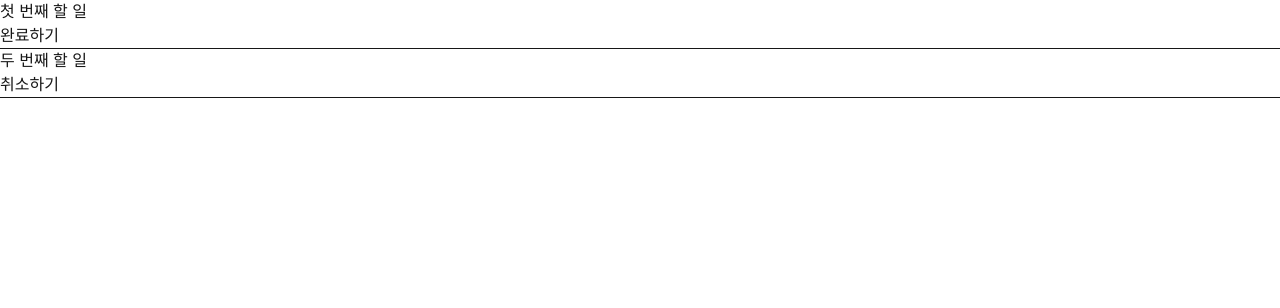
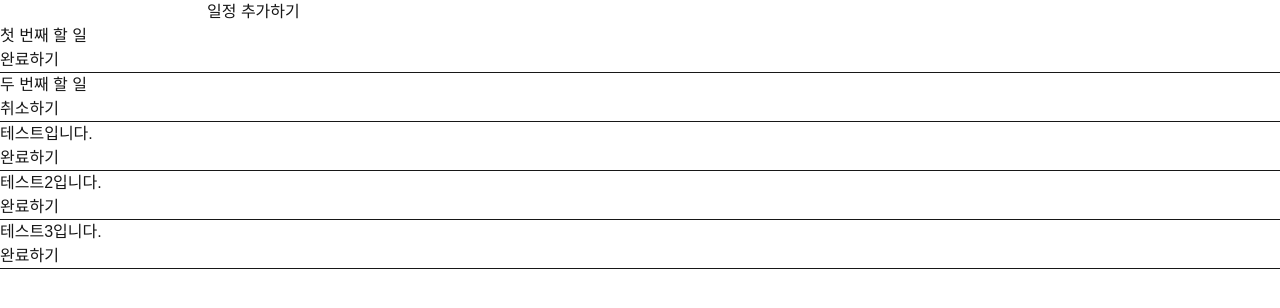
Before and after one commit to dev-rjw/baro-10-project, a Next.js app: page / in a window 1280 px wide. Shown: the top 308 px of the page. Built offline with nearby package versions, Linux system fonts and the light colour scheme; data requests are answered from the project's data file.

Commit message:
5. 투두 구현 - Create 추가

```diff
--- a/db.json
+++ b/db.json
@@ -9,6 +9,21 @@
       "id": "2",
       "title": "두 번째 할 일",
       "completed": true
+    },
+    {
+      "id": "1742052471519",
+      "title": "테스트입니다.",
+      "completed": false
+    },
+    {
+      "id": "1742053227059",
+      "title": "테스트2입니다.",
+      "completed": false
+    },
+    {
+      "id": "1742053243227",
+      "title": "테스트3입니다.",
+      "completed": false
     }
   ]
 }
--- a/src/app/components/TodoList.tsx
+++ b/src/app/components/TodoList.tsx
@@ -1,10 +1,6 @@
-import { useQuery } from "@tanstack/react-query";
+import { useMutation, useQuery, useQueryClient } from "@tanstack/react-query";
 import axios from "axios";
-
-const getTodos = async () => {
-  const result = await axios.get("http://localhost:3000/todos");
-  return result.data;
-};
+import { useState } from "react";
 
 type Result = {
   id: string;
@@ -12,10 +8,30 @@ type Result = {
   completed: boolean;
 };
 
+const getTodos = async () => {
+  const result = await axios.get("http://localhost:3000/todos");
+  return result.data;
+};
+
+const setTodo = async (addTodo: Result) => {
+  const result = await axios.post("http://localhost:3000/todos", addTodo);
+  return result;
+};
+
 const TodoList = () => {
+  const [title, setTitle] = useState<string>("");
+  const queryClient = useQueryClient();
+
   const { data, isLoading, isError } = useQuery({
     queryKey: ["todos"],
     queryFn: getTodos,
+  });
+
+  const mutation = useMutation({
+    mutationFn: setTodo,
+    onSuccess: () => {
+      queryClient.invalidateQueries({ queryKey: ["todos"] });
+    },
   });
 
   if (isLoading) {
@@ -26,8 +42,19 @@ const TodoList = () => {
     return <div>에러가 발생했습니다.</div>;
   }
 
+  const addTodo = async () => {
+    mutation.mutate({
+      id: new Date().getTime().toString(),
+      title: title,
+      completed: false,
+    });
+    setTitle("");
+  };
+
   return (
     <div>
+      <input type="text" value={title} name="title" onChange={(event) => setTitle(event.target.value)} />
+      <button onClick={addTodo}>일정 추가하기</button>
       {data?.map((result: Result) => {
         return (
           <div key={result.id}>
```
